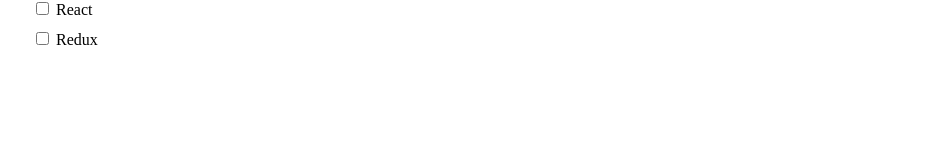
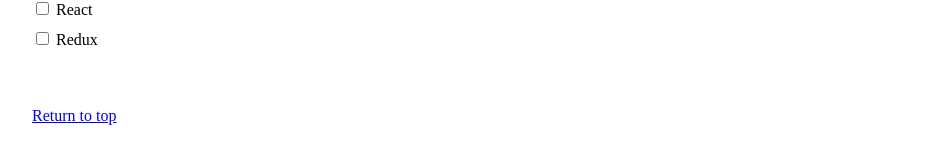
Before and after one commit to Zandian1/zandian1.github.io, a Jekyll site: the page index.html, which Jekyll copies as it is, in a window 1280 px wide. Shown: the part 1757-1901 px from the top of the page, without its empty margins (176-1103 px from the left). Built offline with Jekyll 4.4.1, drawn with Linux system fonts in a browser that asks for light colours; before the commit the page ends 1820 px from its top, so only the background shows below that.

Commit message:
Update index.html

```diff
--- a/index.html
+++ b/index.html
@@ -57,7 +57,7 @@
 
 <section class="padding">
 
-    <head>
+    <head id="top">
 <h3>Welcome! I use this website to practice and showcase what I'm working on. While currently coded using HTML & CSS new features will be added soon</h3>
 </head>
   <body>
@@ -130,7 +130,8 @@
 
   <label> <input type="checkbox" name="trajectory"> Redux </label><br>
   </p4>
-
+  <br>
+    <p><a href="#top">Return to top</a></p>
 
   </body>
 </section>
```
